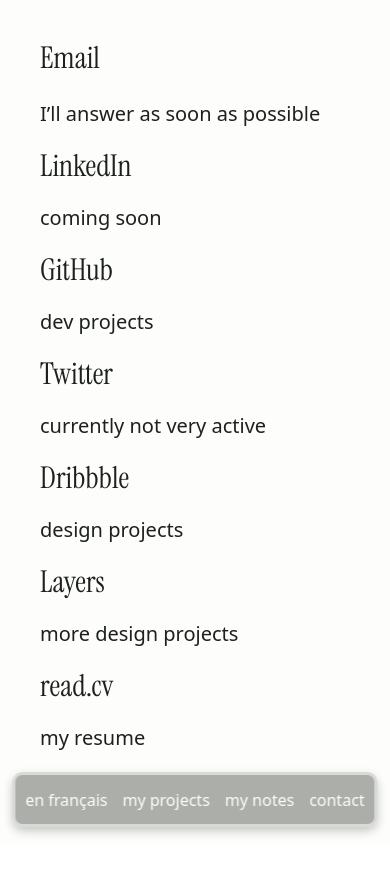
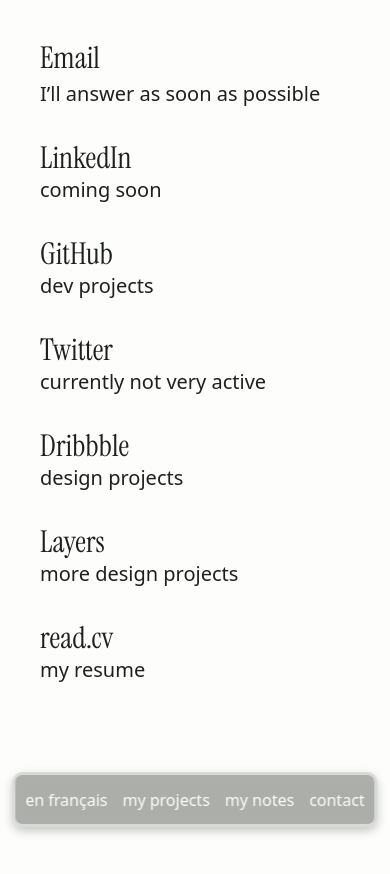
Before and after one commit to lemathurin/portfolio, a Next.js app: page /en/contact in a window 390 px wide. Shown: the top 874 px of the page. After the commit the page ends 844 px from the top, so only its background shows below. Built offline with nearby package versions, Linux system fonts and the light colour scheme.

Commit message:
breakpoints

```diff
--- a/src/app/[locale]/components/ContactList.jsx
+++ b/src/app/[locale]/components/ContactList.jsx
@@ -22,12 +22,12 @@
   const handleCopyEmail = () => {
     navigator.clipboard.writeText(email);
     setShowCopyMessage(true);
-    setTimeout(() => setShowCopyMessage(false), 2000);
+    setTimeout(() => setShowCopyMessage(false), 4000);
   };
 
   return (
     <div className="flex flex-col gap-10 pt-10 pb-36 w-full max-w-[700px]">
-      <div className="flex flex-col px-10 md:grid md:grid-cols-2 gap-y-5">
+      <div className="flex flex-col px-10 md:grid md:grid-cols-2 md:gap-y-5">
         <div className="font-instrument text-lightMode-text text-3xl hover:underline hover:-rotate-3 origin-bottom-left hover:text-lightMode-hoveredtext transition w-min cursor-pointer">
           <a onClick={handleEmailClick}>Email</a>
         </div>
@@ -51,6 +51,7 @@
                   exit={{ opacity: 0, y: -10 }}
                   transition={{ duration: 0.1 }}
                   onClick={handleCopyEmail}
+                  className="hover:underline hover:text-lightMode-hoveredtext"
                   style={{
                     cursor: "pointer",
                     position: "absolute",
@@ -118,37 +119,37 @@
             )}
           </AnimatePresence>
         </div>
-        <div className="font-instrument text-lightMode-text text-3xl hover:text-[#5C271F] hover:line-through transition cursor-not-allowed w-min">
+        <div className="font-instrument text-lightMode-text text-3xl hover:text-[#5C271F] hover:line-through transition cursor-not-allowed w-min pt-8 md:pt-0">
           LinkedIn
         </div>
         <div className="font-inter text-lightMode-text font-extralight  text-xl flex items-end md:justify-end">
           {props.linkedin}
         </div>
-        <div className="font-instrument text-lightMode-text text-3xl hover:underline hover:-rotate-3 origin-bottom-left hover:text-lightMode-hoveredtext transition w-min">
+        <div className="font-instrument text-lightMode-text text-3xl hover:underline hover:-rotate-3 origin-bottom-left hover:text-lightMode-hoveredtext transition w-min pt-8 md:pt-0">
           <Link href="https://github.com/lemathurin">GitHub</Link>
         </div>
         <div className="font-inter text-lightMode-text font-extralight  text-xl flex items-end md:justify-end">
           {props.github}
         </div>
-        <div className="font-instrument text-lightMode-text text-3xl hover:underline hover:-rotate-3 origin-bottom-left hover:text-lightMode-hoveredtext transition w-min">
+        <div className="font-instrument text-lightMode-text text-3xl hover:underline hover:-rotate-3 origin-bottom-left hover:text-lightMode-hoveredtext transition w-min pt-8 md:pt-0">
           <Link href="https://twitter.com/mathurin_sekine">Twitter</Link>
         </div>
         <div className="font-inter text-lightMode-text font-extralight  text-xl flex items-end md:justify-end">
           {props.twitter}
         </div>
-        <div className="font-instrument text-lightMode-text text-3xl hover:underline hover:-rotate-3 origin-bottom-left hover:text-lightMode-hoveredtext transition w-min">
+        <div className="font-instrument text-lightMode-text text-3xl hover:underline hover:-rotate-3 origin-bottom-left hover:text-lightMode-hoveredtext transition w-min pt-8 md:pt-0">
           <Link href="https://dribbble.com/mathurin">Dribbble</Link>
         </div>
         <div className="font-inter text-lightMode-text font-extralight  text-xl flex items-end md:justify-end">
           {props.dribbble}
         </div>
-        <div className="font-instrument text-lightMode-text text-3xl hover:underline hover:-rotate-3 origin-bottom-left hover:text-lightMode-hoveredtext transition w-min">
+        <div className="font-instrument text-lightMode-text text-3xl hover:underline hover:-rotate-3 origin-bottom-left hover:text-lightMode-hoveredtext transition w-min pt-8 md:pt-0">
           <Link href="https://layers.to/mathurin">Layers</Link>
         </div>
         <div className="font-inter text-lightMode-text font-extralight  text-xl flex items-end md:justify-end">
           {props.layers}
         </div>
-        <div className="font-instrument text-lightMode-text text-3xl hover:underline hover:-rotate-3 origin-bottom-left hover:text-lightMode-hoveredtext transition">
+        <div className="font-instrument text-lightMode-text text-3xl hover:underline hover:-rotate-3 origin-bottom-left hover:text-lightMode-hoveredtext transition w-min pt-8 md:pt-0">
           <Link href="https://read.cv/mathurin">read.cv</Link>
         </div>
         <div className="font-inter text-lightMode-text font-extralight  text-xl flex items-end md:justify-end">
--- a/src/app/[locale]/layout.js
+++ b/src/app/[locale]/layout.js
@@ -23,7 +23,9 @@
   const n = useTranslations("NavBar");
   return (
     <html lang={locale}>
-      <body className={`${inter.variable}, ${instrument.variable}`}>
+      <body
+        className={`${inter.variable}, ${instrument.variable} bg-lightMode-background`}
+      >
         {children}
         <NavBar
           language={n("language")}
```
